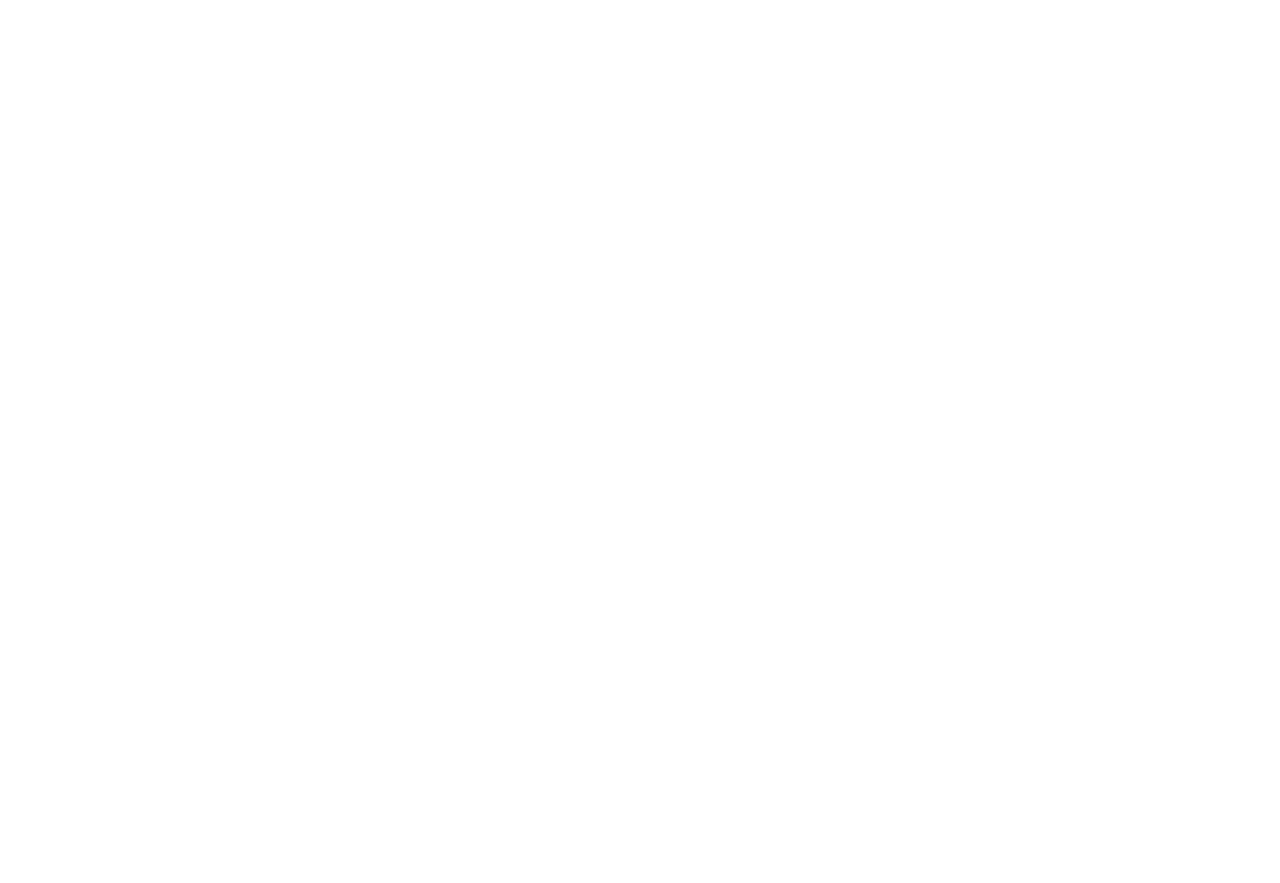
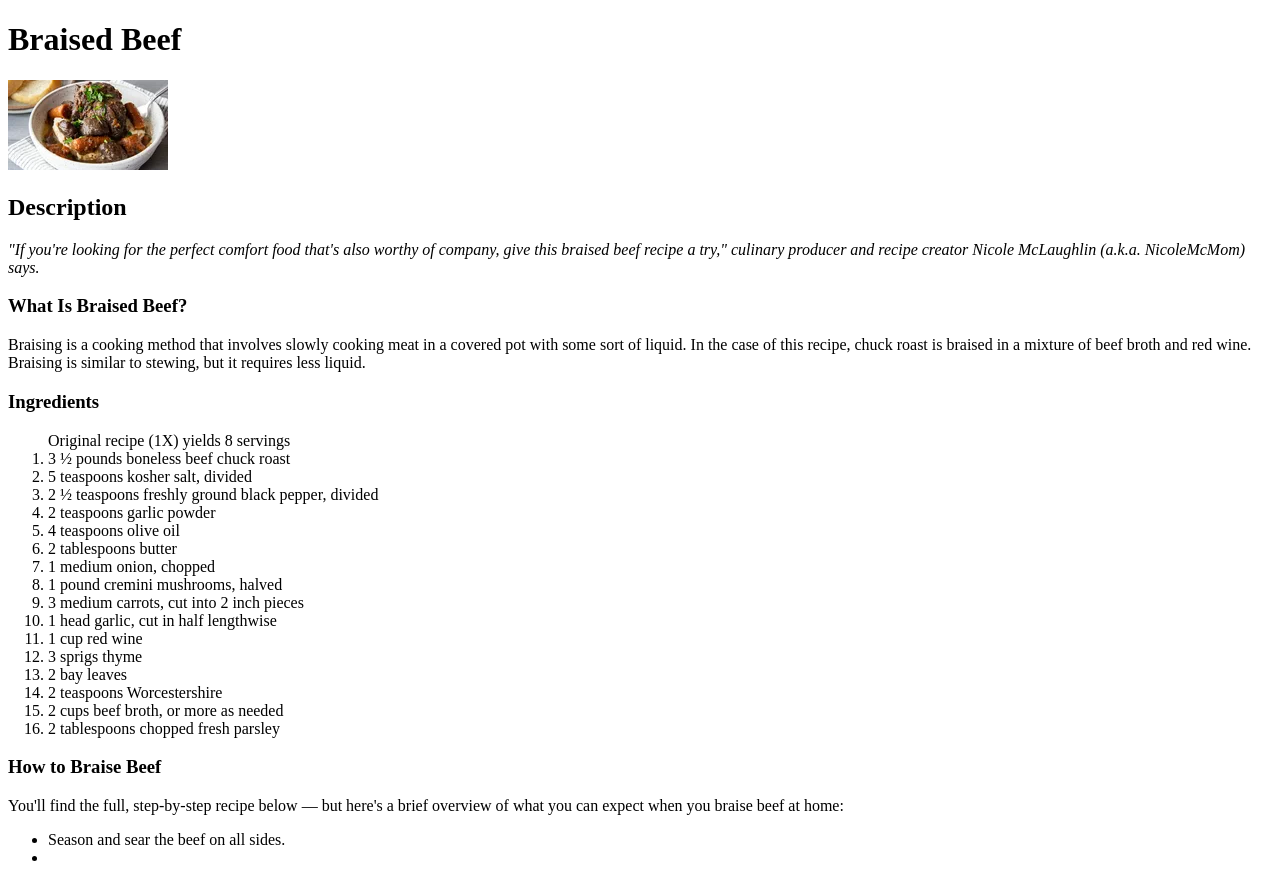
Before and after one commit to isBeo/odin__recipe, a plain HTML site: page recipes/braised__beef.html in a window 1280 px wide. Before the commit the page ends 800 px from the top, so only its background shows below. Drawn offline with Linux system fonts and the light colour scheme.

```diff
--- a/recipes/braised__beef.html
+++ b/recipes/braised__beef.html
@@ -0,0 +1,64 @@
+<!DOCTYPE html>
+<html>
+<head>
+    <meta charset='utf-8'>
+    <meta http-equiv='X-UA-Compatible' content='IE=edge'>
+    <title>Braised Beef</title>
+    <meta name='viewport' content='width=device-width, initial-scale=1'>
+    <link rel='stylesheet' type='text/css' media='screen' href='main.css'>
+    <script src='main.js'></script>
+</head>
+<body>
+    <h1>Braised Beef</h1>
+    <img src="../images/braise__beef.webp" alt="braise  beef recipe ">
+    <h2>Description</h2>
+    <em>"If you're looking for the perfect comfort food that's also worthy of company, give this braised beef recipe a try," culinary producer and recipe creator Nicole McLaughlin (a.k.a. NicoleMcMom) says.</em>
+    <h3>What Is Braised Beef?</h3>
+    <p>
+        Braising is a cooking method that involves slowly cooking meat in a covered pot with some sort of liquid. In the case of this recipe, chuck roast is braised in a mixture of beef broth and red wine. Braising is similar to stewing, but it requires less liquid.
+    </p>
+    <h3>Ingredients</h3>
+
+    <ol>
+        <span>Original recipe (1X) yields 8 servings
+        </span>
+        <li>3 ½ pounds boneless beef chuck roast
+        </li>
+        <li>5 teaspoons kosher salt, divided
+        </li>
+        <li>2 ½ teaspoons freshly ground black pepper, divided
+        </li>
+        <li>2 teaspoons garlic powder
+        </li>
+        <li>4 teaspoons olive oil
+        </li>
+        <li>2 tablespoons butter
+        </li>
+        <li>1 medium onion, chopped
+        </li>
+        <li>1 pound cremini mushrooms, halved
+        </li>
+        <li>3 medium carrots, cut into 2 inch pieces
+        </li>
+        <li>1 head garlic, cut in half lengthwise
+        </li>
+        <li>1 cup red wine
+        </li>
+        <li>3 sprigs thyme
+        </li>
+        <li>2 bay leaves
+        </li>
+        <li>2 teaspoons Worcestershire
+        </li>
+        <li>2 cups beef broth, or more as needed
+        </li>
+        <li>2 tablespoons chopped fresh parsley</li>
+    </ol>
+    <h3>How to Braise Beef</h3>
+    <p>You'll find the full, step-by-step recipe below — but here's a brief overview of what you can expect when you braise beef at home:</p>
+    <ul>
+        <li>Season and sear the beef on all sides.</li>
+        <li></li>
+    </ul>
+</body>
+</html>
```
Also changed, not shown: index.html (+1 -0 lines), recipes/pumpkin__turkey__chili.html (added, +46 -0 lines), images/4568800_PumpkinTurkeyChili.webp (added).
